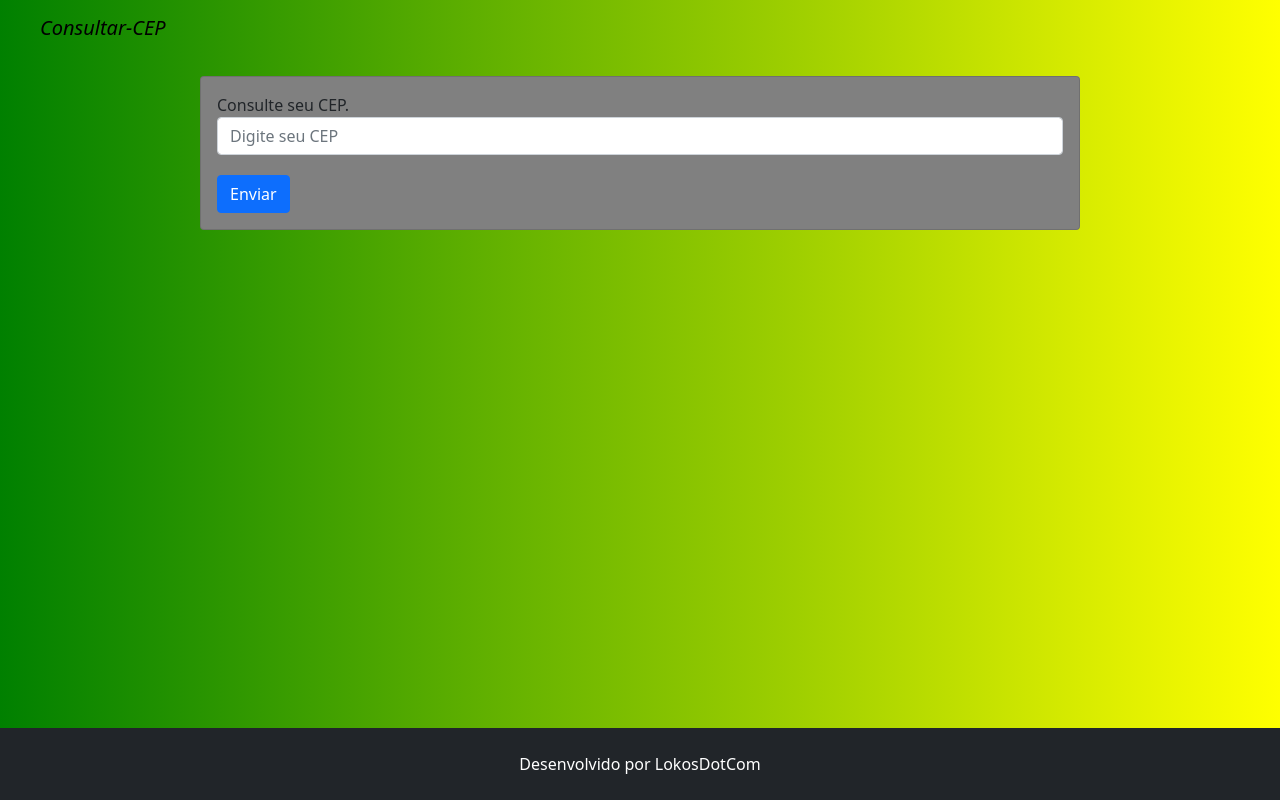
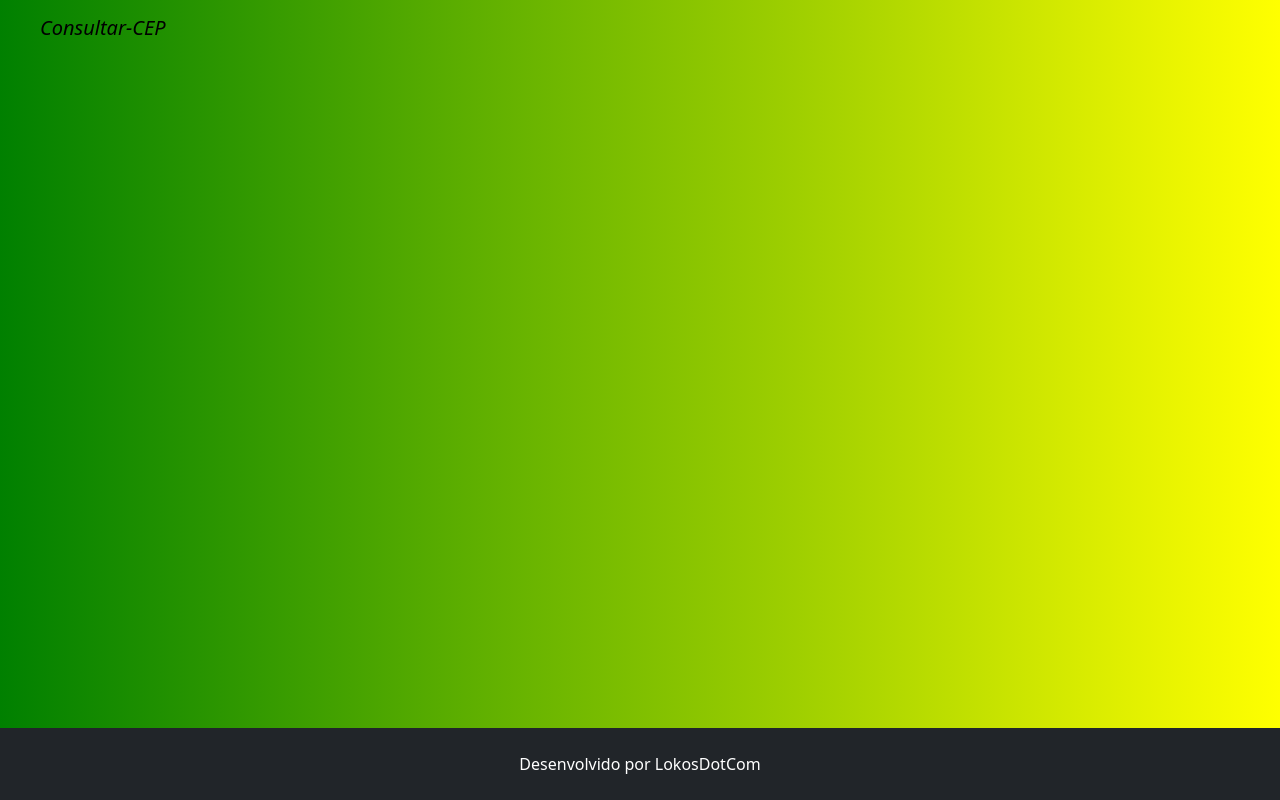
Before and after one commit to joaozangeli/projetoIntegrador, a plain HTML site: page index.html in a window 1280 px wide. Drawn offline with nearby package versions, Linux system fonts and the light colour scheme.

Commit message:
Add files via upload

```diff
--- a/index.html
+++ b/index.html
@@ -30,35 +30,6 @@
 
 
 
-    <div class="container">
-        <div class="row">
-            <div class="col-sm">
-
-            </div>
-
-            <div style="margin-top: 20px; margin-bottom: 20px;" class="col-sm">
-                <div class="card" style="width: 55rem; background-color: grey;">
-                    <div class="card-body">
-                        <form>
-                            <div class="form-group">
-                                <label for="exampleInputEmail1">Consulte seu CEP.</label>
-                                <input type="password" class="form-control" placeholder="Digite seu CEP">
-                            </div>
-                            <button type="submit" style="margin-top: 20px;" class="btn btn-primary">Enviar</button>
-                        </form>
-                    </div>
-                </div>
-
-            </div>
-
-            <div class="col-sm">
-
-            </div>
-
-        </div>
-    </div>
-
-
 
 
     <footer class="footer">
```
